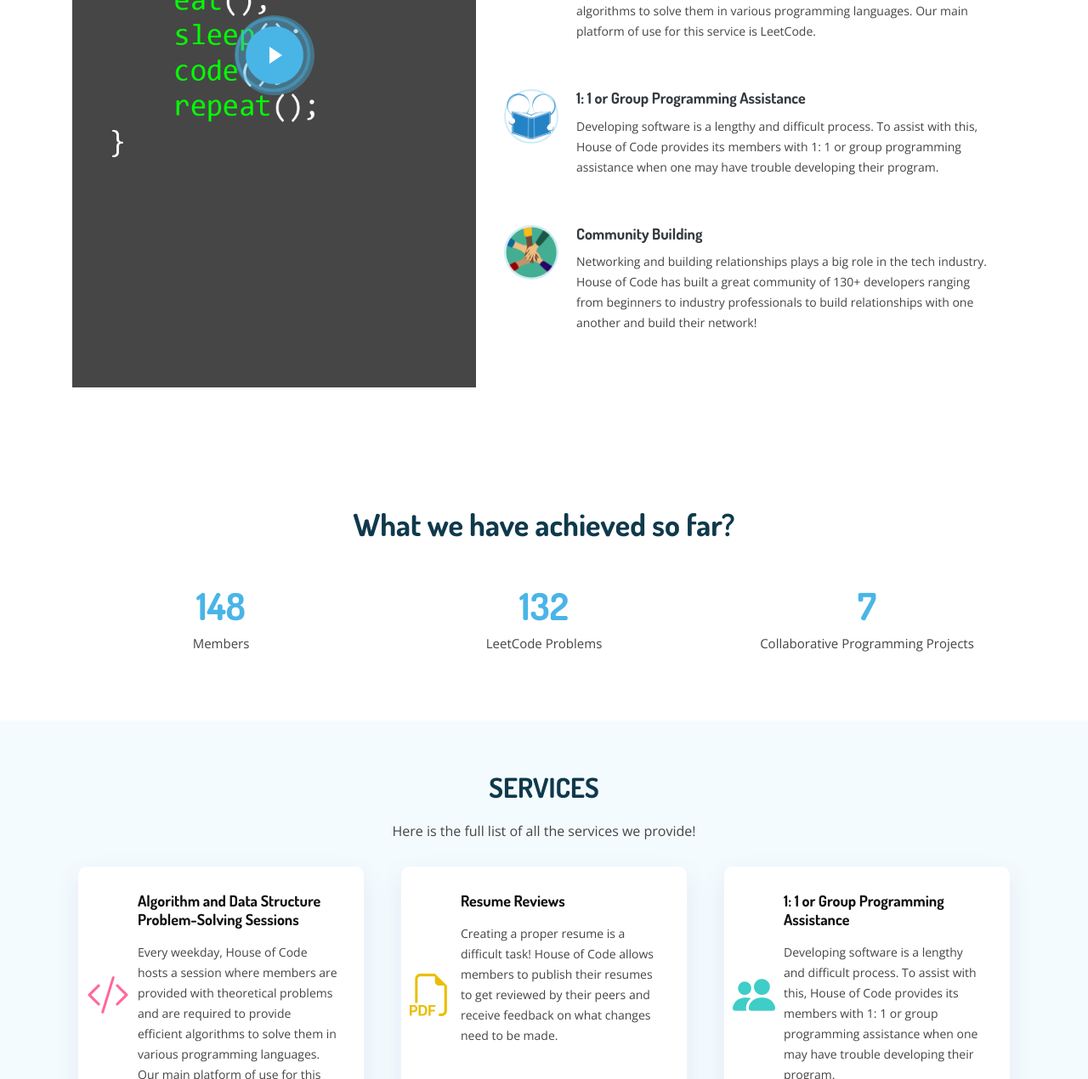
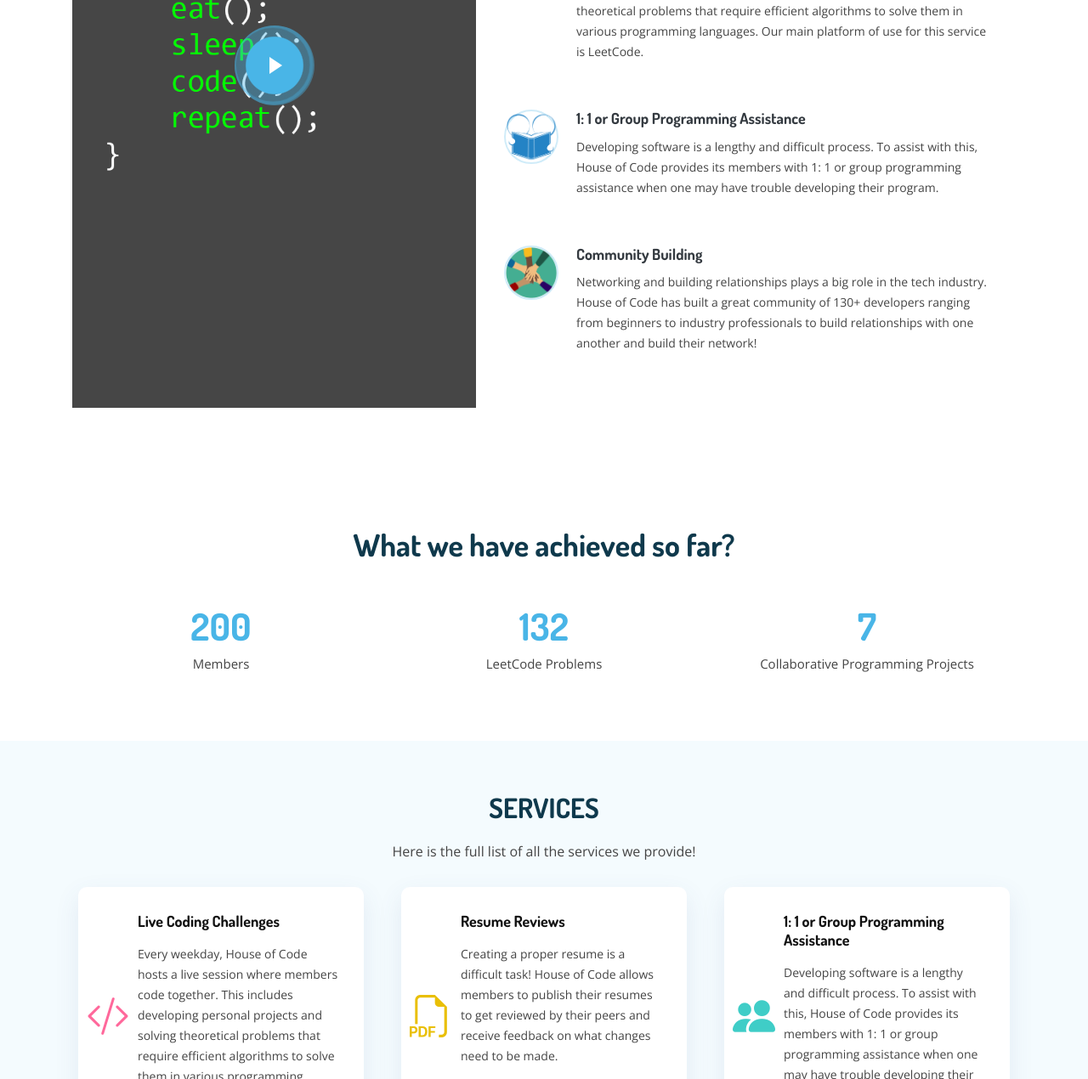
Before and after one commit to faizan12123/House-of-Code-Website, a plain HTML site: page index.html in a window 1280 px wide. Shown: the part 1027-2297 px from the top of the page at 85% size. Drawn offline with nearby package versions, Linux system fonts and the light colour scheme.

Commit message:
updating metrics and content

```diff
--- a/index.html
+++ b/index.html
@@ -179,8 +179,8 @@ function sendEmail() {
 
             <div class="icon-box">
               <div class="icon"><img src="assets\img\gallery\LeetCode_logo_black.png" alt="" class="img-fluid"></div>
-              <h4 class="title"><a>Algorithm and Data Structure Problem-Solving Sessions</a></h4>
-              <p class="description">Every weekday, House of Code hosts a session where members are provided with theoretical problems and are required to provide efficient algorithms to solve them in various programming languages. Our main platform of use for this service is LeetCode.</p>
+              <h4 class="title"><a>Live Coding Challenges</a></h4>
+              <p class="description">Every weekday, House of Code hosts a live session where members code together. This includes developing personal projects and solving theoretical problems that require efficient algorithms to solve them in various programming languages. Our main platform of use for this service is LeetCode.</p>
             </div>
 
             <div class="icon-box">
@@ -212,7 +212,7 @@ function sendEmail() {
         <div class="row counters position-relative">
 
           <div class="col-lg-4 col-6 text-center">
-            <span data-purecounter-start="0" data-purecounter-end="148" data-purecounter-duration="1" class="purecounter"></span>
+            <span data-purecounter-start="0" data-purecounter-end="200" data-purecounter-duration="1" class="purecounter"></span>
             <p>Members</p>
           </div>
 
@@ -244,8 +244,8 @@ function sendEmail() {
           <div class="col-lg-4 col-md-6 d-flex align-items-stretch">
             <div class="icon-box">
               <div class="icon"><i class="bi bi-code-slash" style="color: #ff689b;"></i></div>
-              <h4 class="title"><a>Algorithm and Data Structure Problem-Solving Sessions</a></h4>
-              <p class="description">Every weekday, House of Code hosts a session where members are provided with theoretical problems and are required to provide efficient algorithms to solve them in various programming languages. Our main platform of use for this service is LeetCode.</p>
+              <h4 class="title"><a>Live Coding Challenges</a></h4>
+              <p class="description">Every weekday, House of Code hosts a live session where members code together. This includes developing personal projects and solving theoretical problems that require efficient algorithms to solve them in various programming languages. Our main platform of use for this service is LeetCode.</p>
             </div>
           </div>
           <div class="col-lg-4 col-md-6 d-flex align-items-stretch">
```
